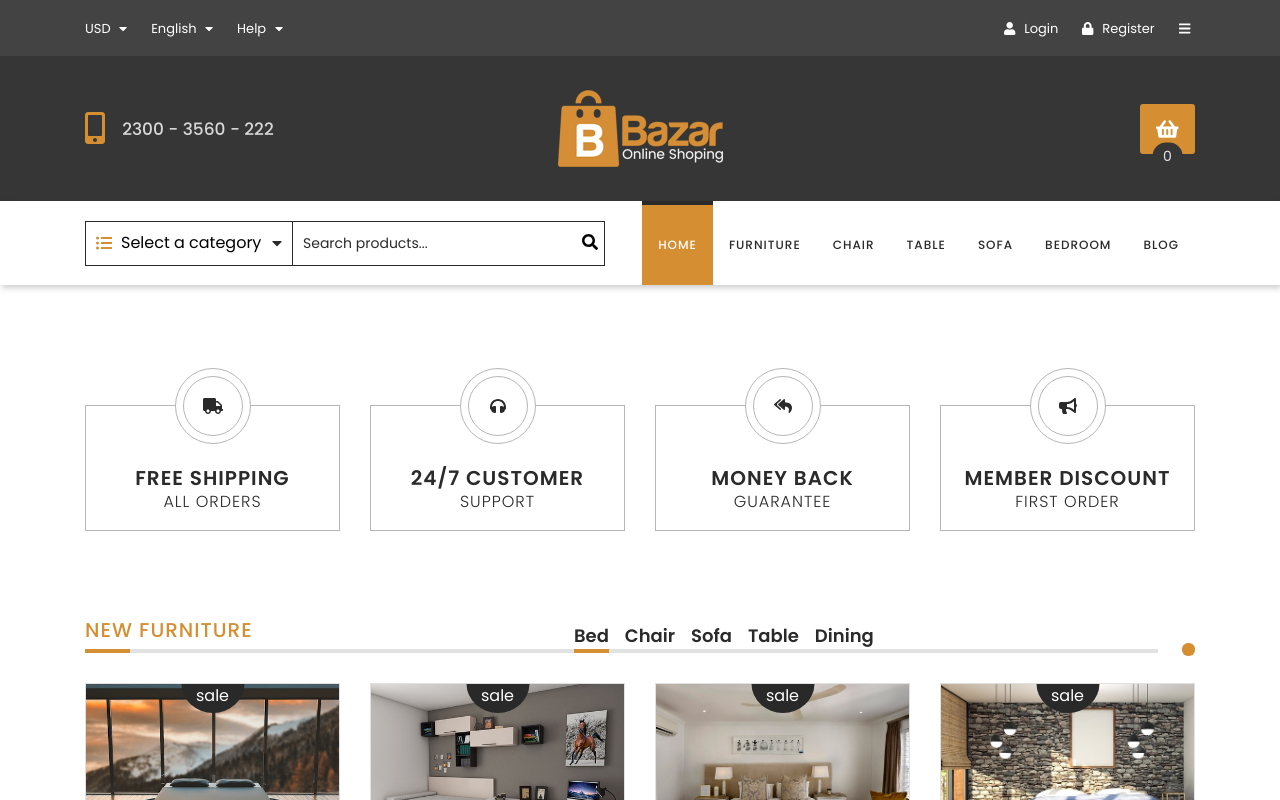
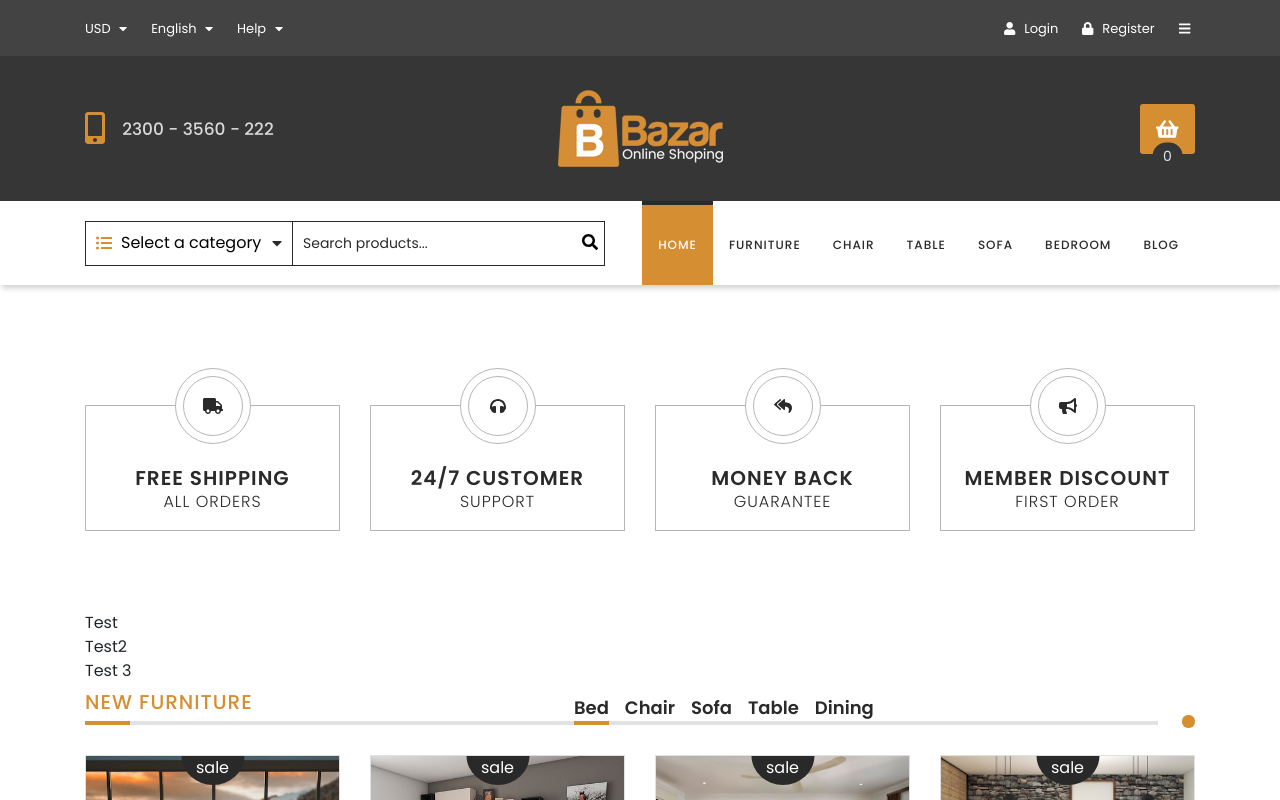
Before and after one commit to wierza/Team-project, a React (Create React App) app: page / in a window 1280 px wide. Shown: the top 800 px of the page. Built offline with nearby package versions, Linux system fonts and the light colour scheme.

Commit message:
feature/WDP230901-25 start working on sales component

```diff
--- /dev/null
+++ b/src/components/features/Sale/Sale.js
@@ -0,0 +1,17 @@
+import React from 'react';
+
+import styles from './Sale.module.scss';
+
+const Sale = () => (
+  <div className={styles.root}>
+    <div className='container'>
+      <div>Test</div>
+      <div>
+        <div>Test2</div>
+        <div>Test 3</div>
+      </div>
+    </div>
+  </div>
+);
+
+export default Sale;
--- /dev/null
+++ b/src/components/features/Sale/Sale.module.scss
@@ -0,0 +1 @@
+@import "../../../styles/settings.scss";
--- a/src/components/views/Homepage/Homepage.js
+++ b/src/components/views/Homepage/Homepage.js
@@ -5,10 +5,12 @@ import styles from './Homepage.module.scss';
 
 import FeatureBoxes from '../../features/FeatureBoxes/FeatureBoxes';
 import NewFurniture from '../../features/NewFurniture/NewFurnitureContainer';
+import Sale from '../../features/Sale/Sale';
 
 const Homepage = () => (
   <div className={styles.root}>
     <FeatureBoxes />
+    <Sale />
     <NewFurniture />
   </div>
 );
```
Also changed, not shown: 1 other file (tests, documents, lock files or other folders).
